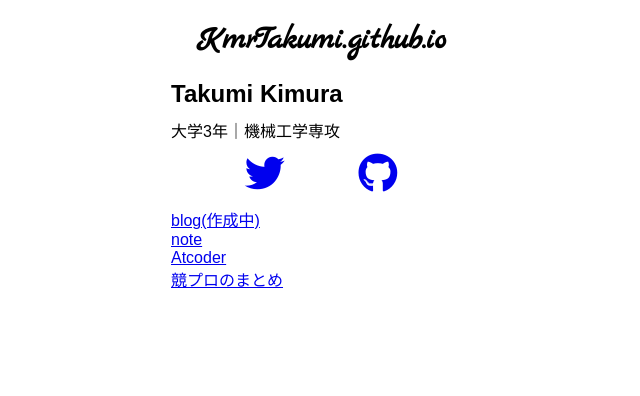
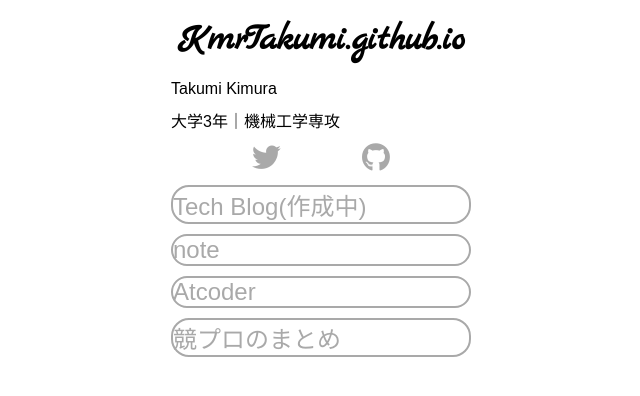
Before and after one commit to KmrTakumi/KmrTakumi.github.io, a plain HTML site: page index.html in a window 1280 px wide. Shown: the whole page, without its empty margins (319-959 px from the left). Drawn offline with Linux system fonts and the light colour scheme.

Commit message:
complete index.html

```diff
--- a/index.html
+++ b/index.html
@@ -18,12 +18,10 @@
                 <a href="https://twitter.com/KmrTakumi"><i class="fab fa-twitter"></i></a>
                 <a href="https://github.com/KmrTakumi"><i class="fab fa-github"></i></a>
             </div>
-            <div class="lists">
-                <div><a href="#">blog(作成中)</a></div>
-                <div><a href="https://note.com/kmr_takumi">note</a></div>
-                <div><a href="https://atcoder.jp/users/Kmr_Takumi">Atcoder</a></div>
-                <div><a href="https://scrapbox.io/KmrTakumi-Kyopro/">競プロのまとめ</a></div>
-            </div>
+            <a class="lists techblog" href="#">Tech Blog(作成中)</a>
+            <a class="lists note" href="https://note.com/kmr_takumi">note</a>
+            <a class="lists atcoder" href="https://atcoder.jp/users/Kmr_Takumi">Atcoder</a>
+            <a class="lists scrapbox-kyopro" href="https://scrapbox.io/KmrTakumi-Kyopro/">競プロのまとめ</a>
         </div>
     </body>
 </html>
--- a/style.css
+++ b/style.css
@@ -18,8 +18,10 @@ body {
         [name] auto
         [about] auto
         [icons-row] auto
-        [lists-row] auto
-        1fr;
+        [list1] auto
+        [list2] auto
+        [list3] auto
+        [list4] auto;
     grid-row-gap: 10px;
     row-gap: 10px;
 }
@@ -30,6 +32,7 @@ body {
 
 h1 {
     grid-row: username;
+    font-size: 2.3em;
     font-family: 'Marck Script', cursive;
     justify-self: center;
     align-self: center;
@@ -37,6 +40,8 @@ h1 {
 
 h2 {
     grid-row: name;
+    font-size: 1em;
+    font-weight: normal;
 }
 
 p {
@@ -45,11 +50,39 @@ p {
 
 .icons {
     grid-row: icons-row;
-    font-size: 2.5em;
+    font-size: 1.8em;
     display: flex;
     justify-content: space-evenly;
 }
 
+a {
+    color: darkgray;
+    text-decoration: none;
+}
+
 .lists {
-    grid-row: lists-row;
+    font-size: 1.5em;
+    border: darkgray 0.1em solid;
+    border-radius: 0.75em;
 }
+
+.lists > a {
+    display: inline-block;
+
+}
+
+.techblog {
+    grid-row: list1;
+}
+
+.note {
+    grid-row: list2;
+}
+
+.atcoder {
+    grid-row: list3;
+}
+
+.scrapbox-kyopro {
+    grid-row: list4;
+}
```
